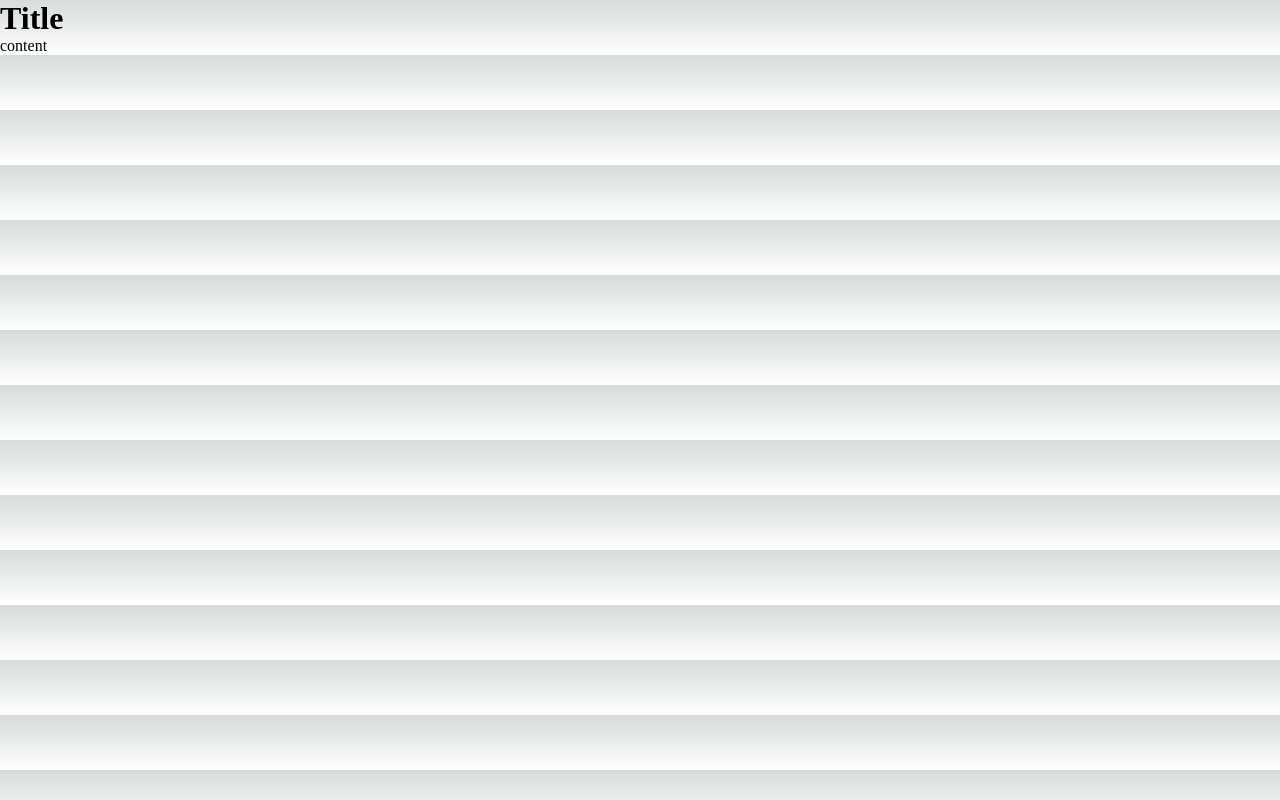
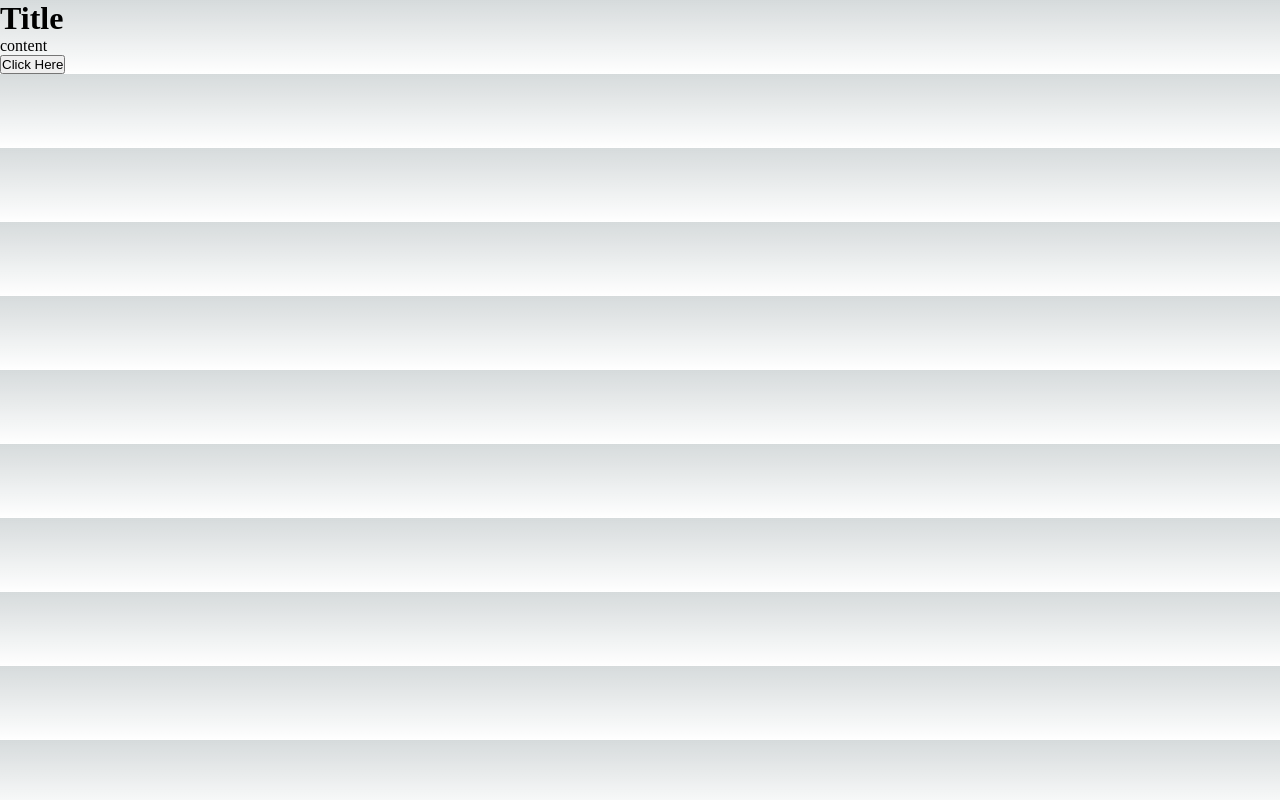
Before and after one commit to naktty/rails-graphql-next-playground, a Next.js app in the folder next/: page /hello_world in a window 1280 px wide. Built offline with nearby package versions, Linux system fonts and the light colour scheme.

Commit message:
SimpleButtonコンポーネントを追加し、HelloWorldページに組み込み

```diff
--- /dev/null
+++ b/next/src/components/SimpleButton.tsx
@@ -0,0 +1,7 @@
+import React from 'react'
+
+const SimpleButton: React.FC = () => {
+  return <button>Click Here</button>
+}
+
+export default SimpleButton
--- a/next/src/pages/hello_world.tsx
+++ b/next/src/pages/hello_world.tsx
@@ -1,10 +1,12 @@
 import type { NextPage } from 'next'
+import SimpleButton from '@/components/SimpleButton'
 
 const HelloWorld: NextPage = () => {
   return (
     <>
       <h1>Title</h1>
       <p>content</p>
+      <SimpleButton />
     </>
   )
 }
```
